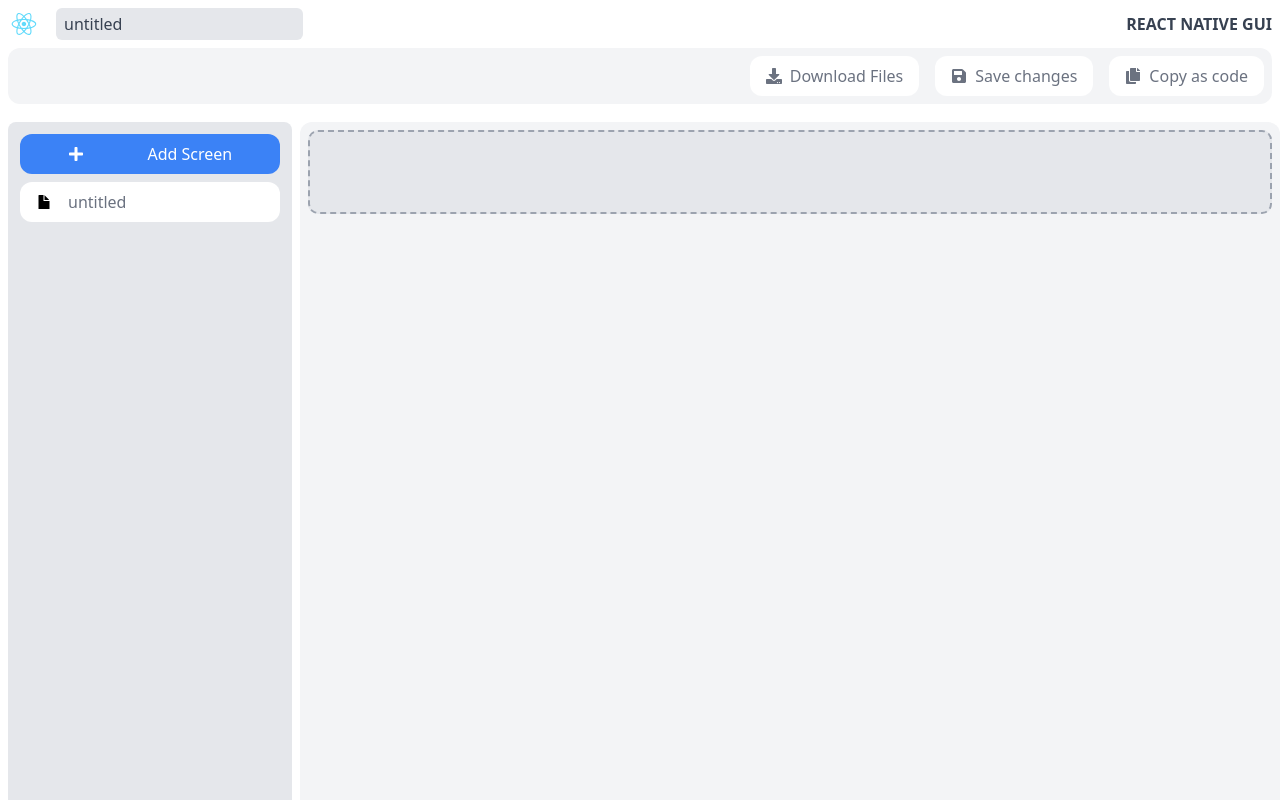
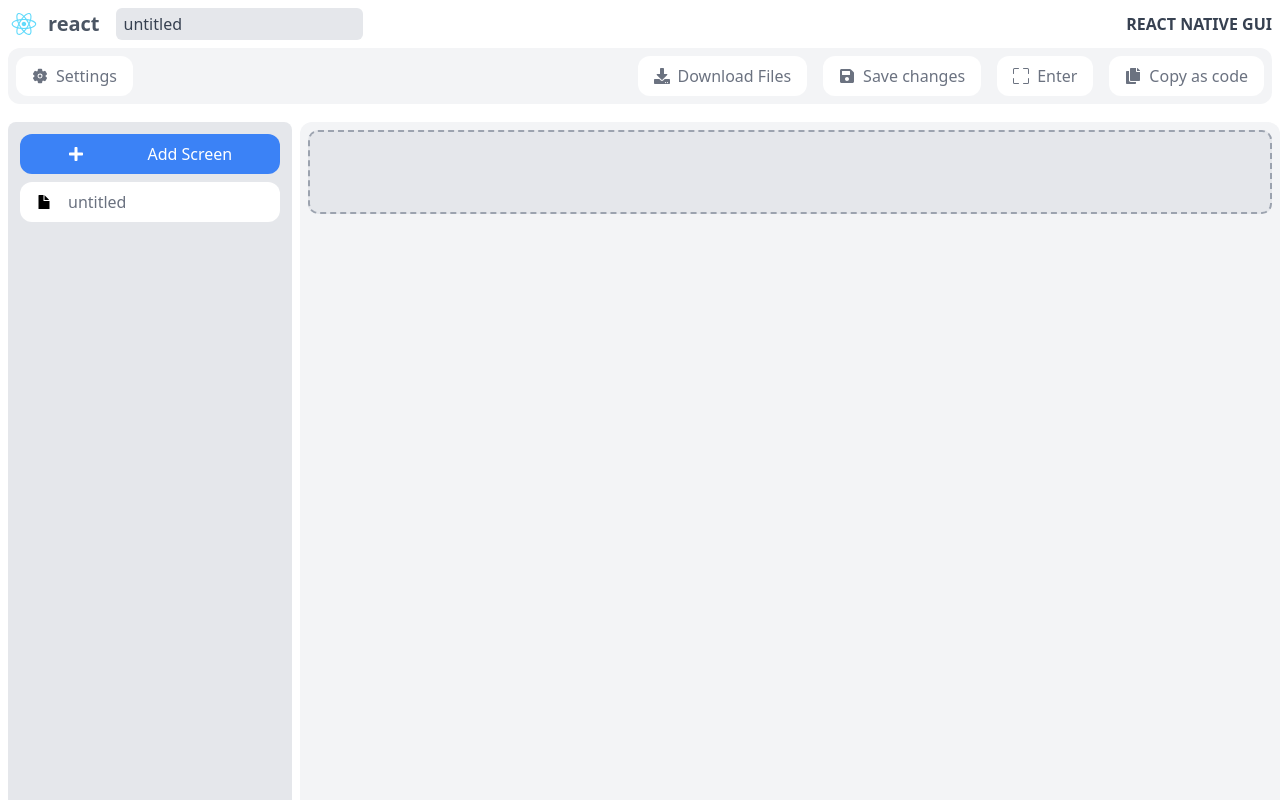
Before and after one commit to devjs1000/react-native-gui, a React (Vite) app: page / in a window 1280 px wide. Built offline with nearby package versions, Linux system fonts and the light colour scheme.

Commit message:
fullscreen added in nav

```diff
--- /dev/null
+++ b/src/components/NavBar/FullScreen.tsx
@@ -0,0 +1,35 @@
+import React, { useEffect } from "react";
+import { BsFullscreen, BsFullscreenExit } from "react-icons/bs";
+
+const FullScreen = () => {
+  const [isFullScreen, setIsFullScreen] = React.useState(false);
+
+  const toggleFullScreen = () => {
+    if (!document.fullscreenElement) {
+      document.documentElement.requestFullscreen();
+    } else {
+      if (document.exitFullscreen) {
+        document.exitFullscreen();
+      }
+    }
+  };
+  useEffect(() => {
+    document.onfullscreenchange = () => {
+      setIsFullScreen(!isFullScreen);
+    };
+  }, [isFullScreen]);
+
+  return (
+    <div>
+      <button
+        onClick={toggleFullScreen}
+        className="bg-white font-md hover:text-gray-800 text-gray-500  py-2 px-4 rounded-xl disabled:bg-gray-400  disabled:text-gray-100 flex items-center gap-2 "
+      >
+        {isFullScreen ? <BsFullscreenExit /> : <BsFullscreen />}
+        {isFullScreen ? "Exit" : "Enter"}
+      </button>
+    </div>
+  );
+};
+
+export default FullScreen;
--- /dev/null
+++ b/src/components/NavBar/Settings.tsx
@@ -0,0 +1,16 @@
+import React from "react";
+import { IoSettings } from "react-icons/io5";
+
+const Settings = () => {
+
+  return (
+    <div>
+      <button className="bg-white font-md hover:text-gray-800 text-gray-500  py-2 px-4 rounded-xl disabled:bg-gray-400  disabled:text-gray-100 flex items-center gap-2 ">
+        <IoSettings />
+        Settings
+      </button>
+    </div>
+  );
+};
+
+export default Settings;
--- a/src/components/NavBar/index.tsx
+++ b/src/components/NavBar/index.tsx
@@ -6,6 +6,8 @@ import { useDispatch, useSelector } from "react-redux";
 import { RootState } from "../../state/store";
 import { updateName } from "../../state/app.slice";
 import { frameworkIcons } from "../../constants/fileIcon";
+import Settings from "./Settings";
+import FullScreen from "./FullScreen";
 
 const NavBar = ({ screenCode }: NavBarProps) => {
   const { name, framework } = useSelector((state: RootState) => state.app);
@@ -26,7 +28,13 @@ const NavBar = ({ screenCode }: NavBarProps) => {
     <nav className=" w-full bg-white px-2 flex  flex-col justify-center  ">
       <div className="flex justify-between items-center gap-4 text-gray-700 font-bold py-2">
         <div className="flex items-center gap-2">
-          {icon}
+          <div className="flex items-center justify-between gap-2 ">
+            {icon}
+            <p
+              className="text-xl text-gray-600 font-semibold"
+            >{framework}</p>
+          </div>
+
           <input
             className="ml-2 font-light inline-block bg-gray-200 px-2 py-1 rounded-md"
             type="text"
@@ -36,10 +44,16 @@ const NavBar = ({ screenCode }: NavBarProps) => {
         </div>
         REACT NATIVE GUI
       </div>
-      <div className="flex flex-row justify-end mb-[10px]    px-2 items-center py-2  bg-gray-100  gap-4 rounded-xl">
-        <DownloadCode />
-        <SaveChanges />
-        <CopyAsCode screenCode={JSON.parse(JSON.stringify(screenCode))} />
+      <div className="flex flex-row justify-between mb-[10px]    px-2 items-center py-2  bg-gray-100  gap-4 rounded-xl">
+        <div className="flex flex-row gap-4">
+          <Settings />
+        </div>
+        <div className="flex flex-row gap-4">
+          <DownloadCode />
+          <SaveChanges />
+          <FullScreen />
+          <CopyAsCode screenCode={JSON.parse(JSON.stringify(screenCode))} />
+        </div>
       </div>
     </nav>
   );
```
